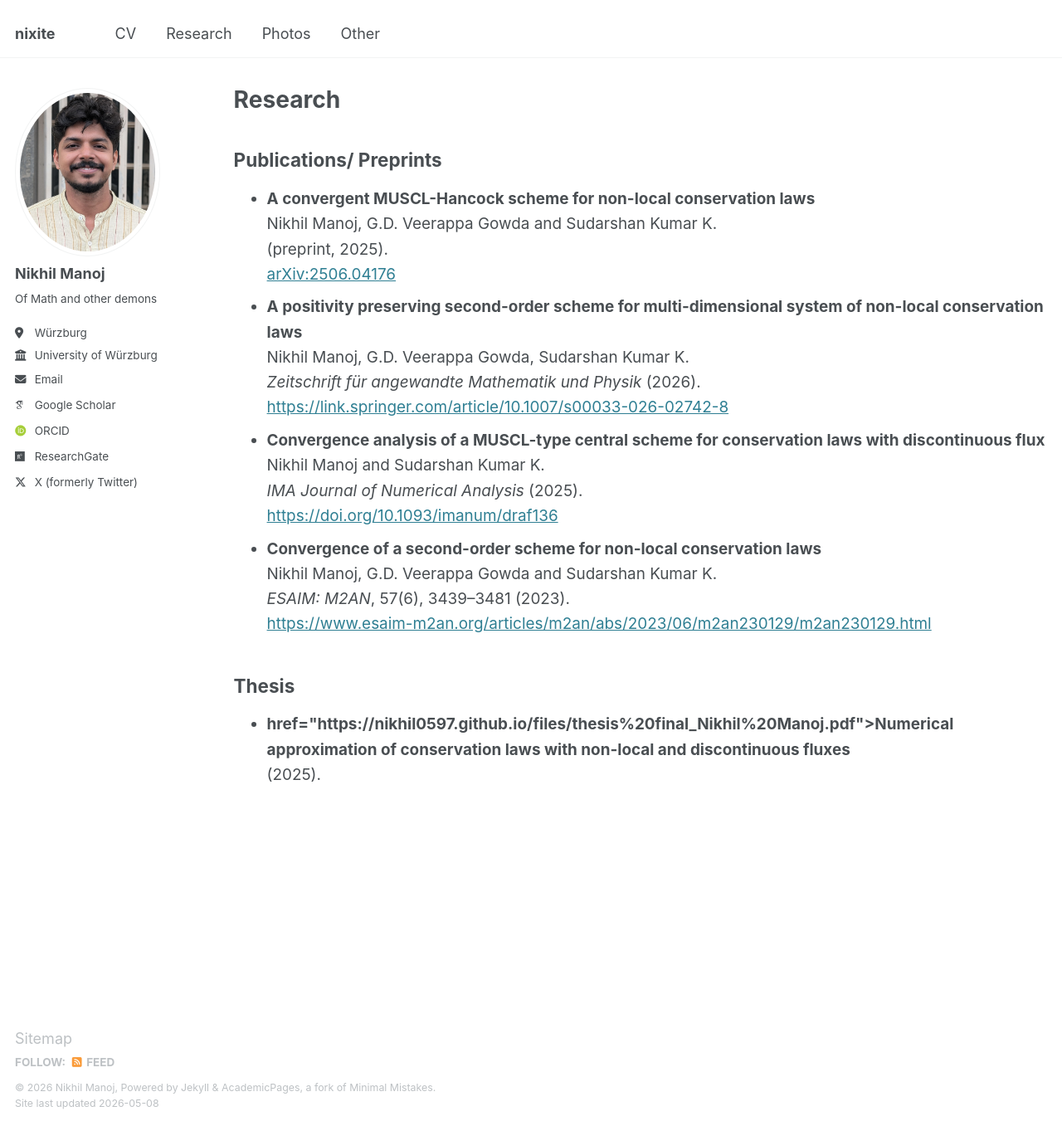
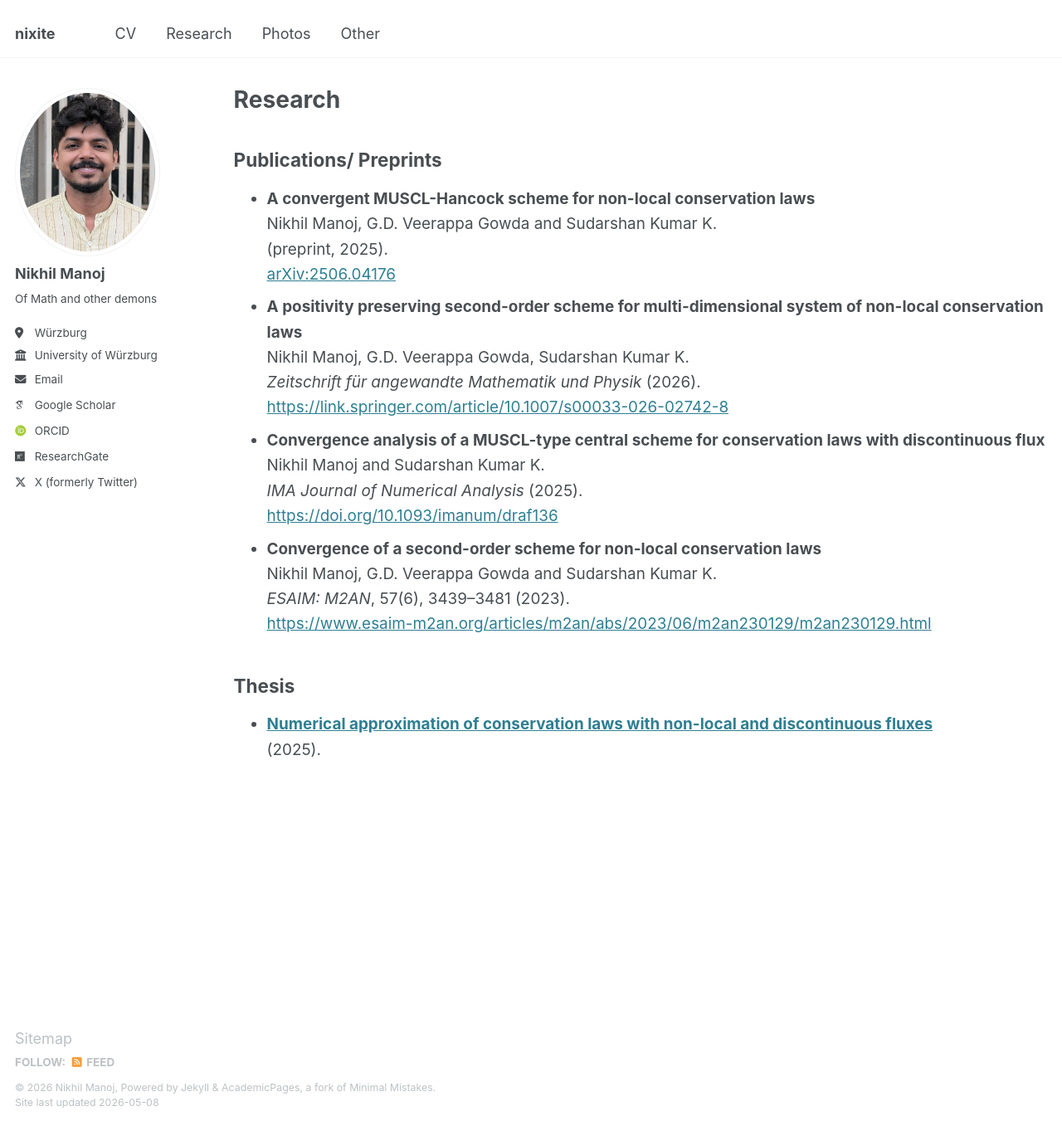
Before and after one commit to nikhil0597/nikhil0597.github.io, a Jekyll site: the page built from _pages/publications.html, in a window 1280 px wide and 1357 px high. Shown: the whole window at 83% size. Built offline with Jekyll 4.4.1, drawn with Linux system fonts in a browser that asks for light colours; some web fonts are replaced.

Commit message:
Update publications.html

```diff
--- a/_pages/publications.html
+++ b/_pages/publications.html
@@ -45,8 +45,8 @@ author_profile: true
 <ul style="line-height: 1.6; font-size: 1.05em;">
 
   <li>
-    <strong>href="https://nikhil0597.github.io/files/thesis%20final_Nikhil%20Manoj.pdf">Numerical approximation of conservation laws with non-local
-and discontinuous fluxes</strong><br>
+    <strong> <a href="https://nikhil0597.github.io/files/thesis%20final_Nikhil%20Manoj.pdf">Numerical approximation of conservation laws with non-local
+and discontinuous fluxes </a> </strong><br>
     (2025).<br>  </li>
 
 </ul>
```
